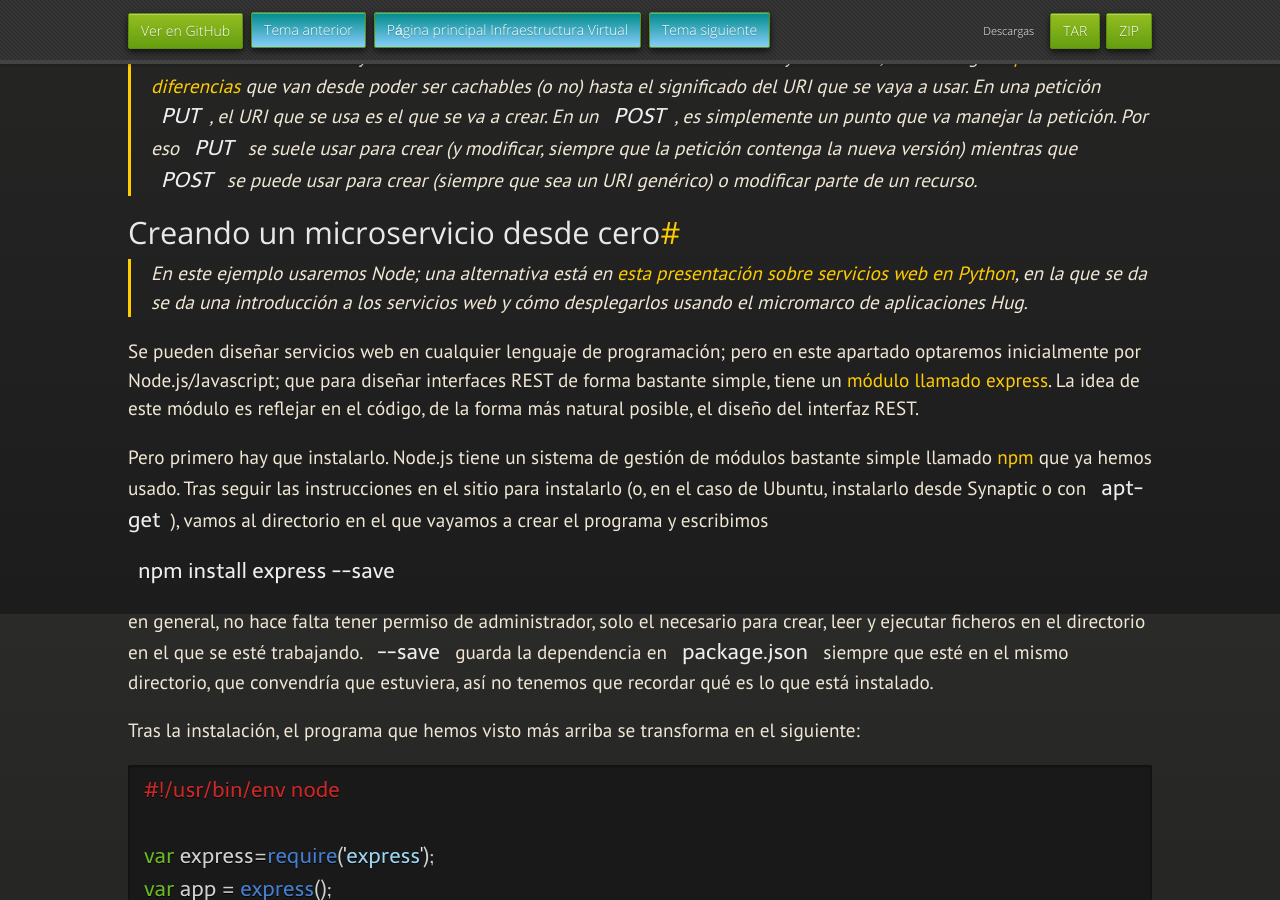
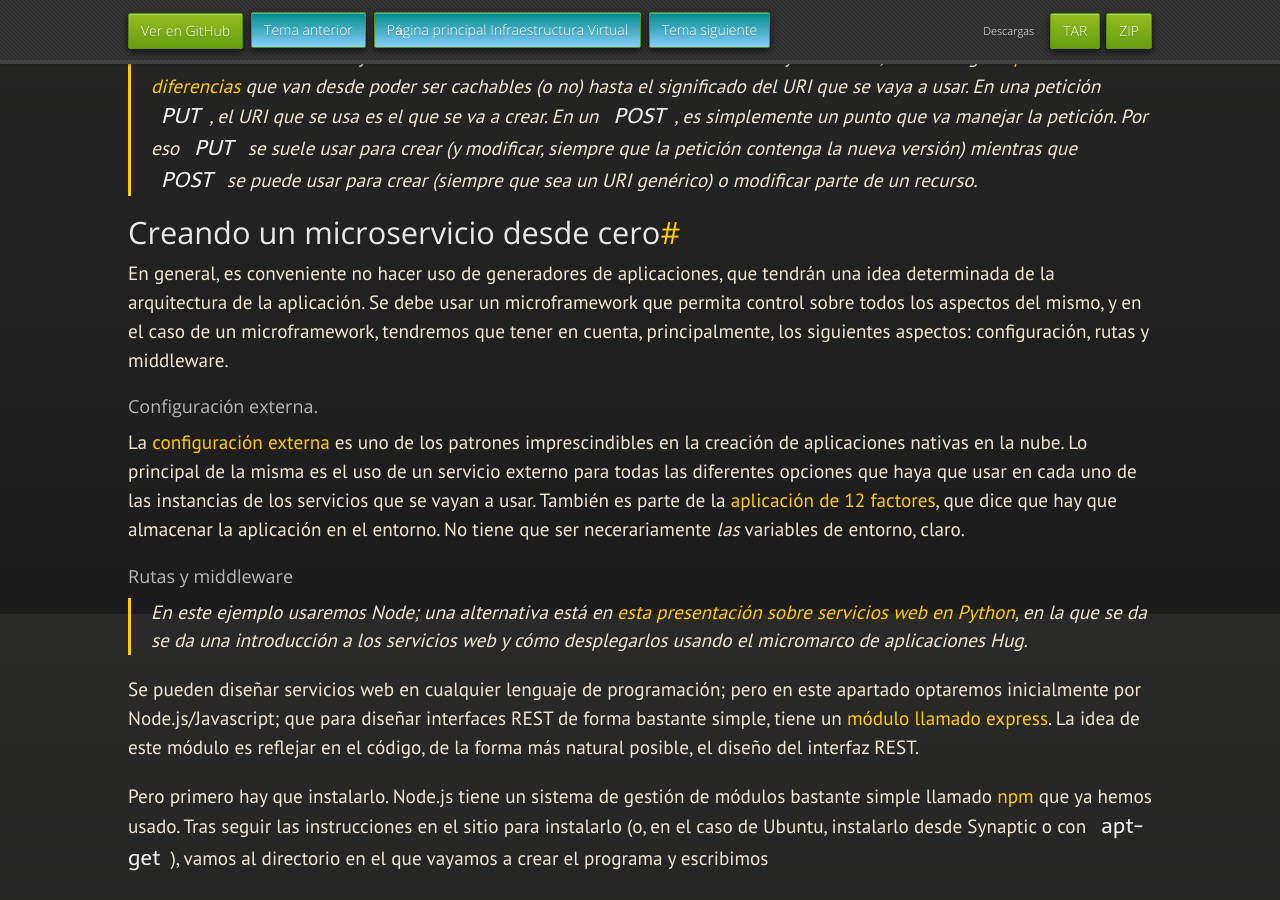
Before and after one commit to JJ/IV, a Jekyll site: the page built from documentos/temas/Microservicios.md, in a window 1280 px wide and 900 px high, scrolled down 2086 px. Built offline with Jekyll 4.4.1, drawn with Linux system fonts in a browser that asks for light colours; nearby versions of some CDN libraries; some web fonts are replaced; our own code applies the rules of GitHub Pages for plain Markdown files; some of the changed text lies outside the part shown.

Commit message:
Sync documentos/temas/Microservicios.md de master a gh-pages

```diff
--- a/documentos/temas/Microservicios.md
+++ b/documentos/temas/Microservicios.md
@@ -107,6 +107,27 @@ deberá devolver el mítico 404 y uno correctamente recuperado el código
 
 ## Creando un microservicio desde cero
 
+En general, es conveniente no hacer uso de generadores de
+aplicaciones, que tendrán una idea determinada de la arquitectura de
+la aplicación. Se debe usar un microframework que permita control
+sobre todos los aspectos del mismo, y en el caso de un microframework,
+tendremos que tener en cuenta, principalmente, los siguientes
+aspectos: configuración, rutas y middleware.
+
+### Configuración externa.
+
+La
+[configuración externa](https://microservices.io/patterns/externalized-configuration.html) es
+uno de los patrones imprescindibles en la creación de aplicaciones
+nativas en la nube. Lo principal de la misma es el uso de un servicio
+externo para todas las diferentes opciones que haya que usar en cada
+uno de las instancias de los servicios que se vayan a usar. También es
+parte de la [aplicación de 12 factores](https://12factor.net/config),
+que dice que hay que almacenar la aplicación en el entorno. No tiene
+que ser necerariamente *las* variables de entorno, claro.
+
+### Rutas y middleware
+
 > En este ejemplo usaremos Node; una alternativa está en
 > [esta presentación sobre servicios web en Python](https://jj.github.io/tests-python/ws.html),
 > en la que se da se da una introducción a los servicios web y cómo
```
Also changed, not shown: other parts of documentos/temas/Microservicios.md (+1 -2 lines).
